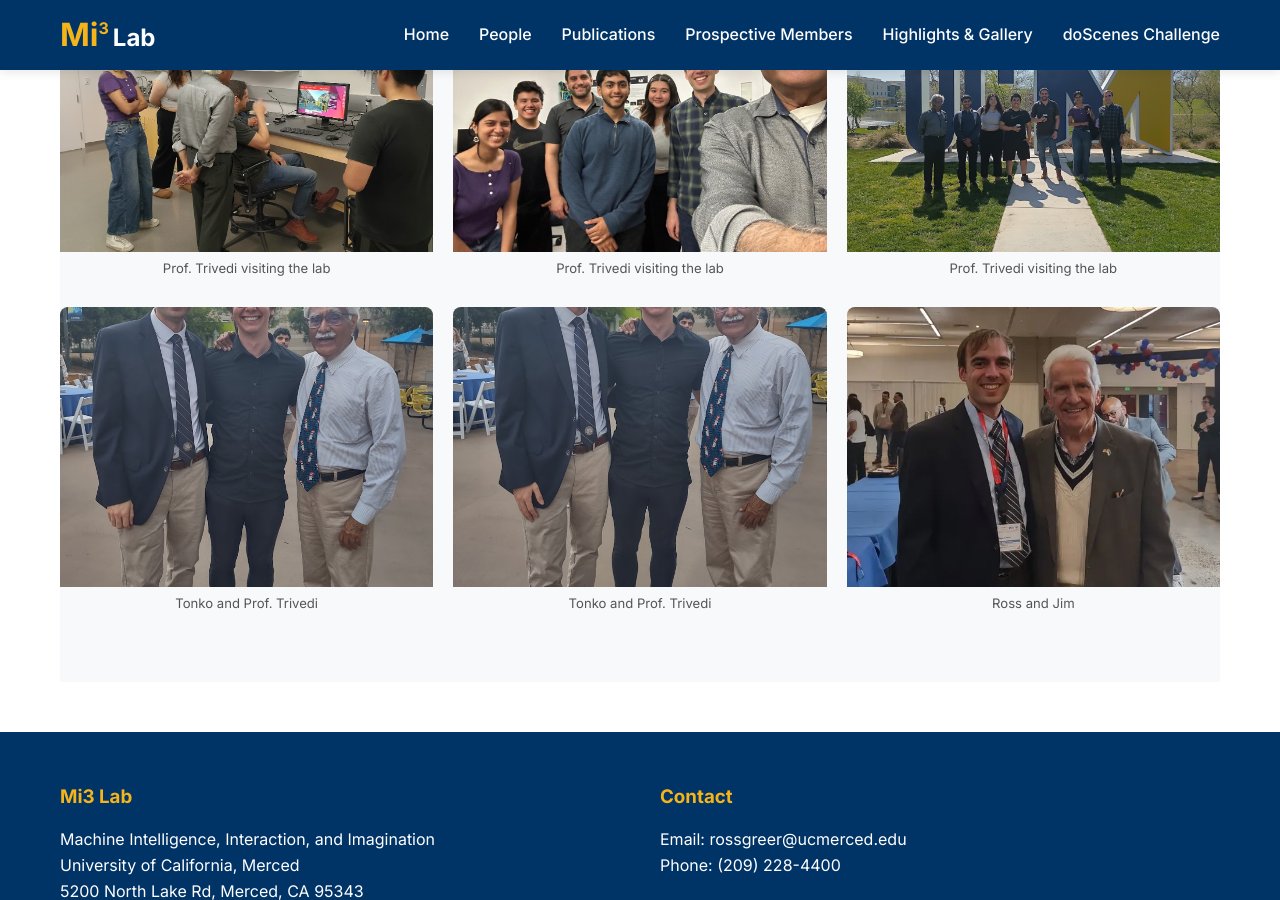
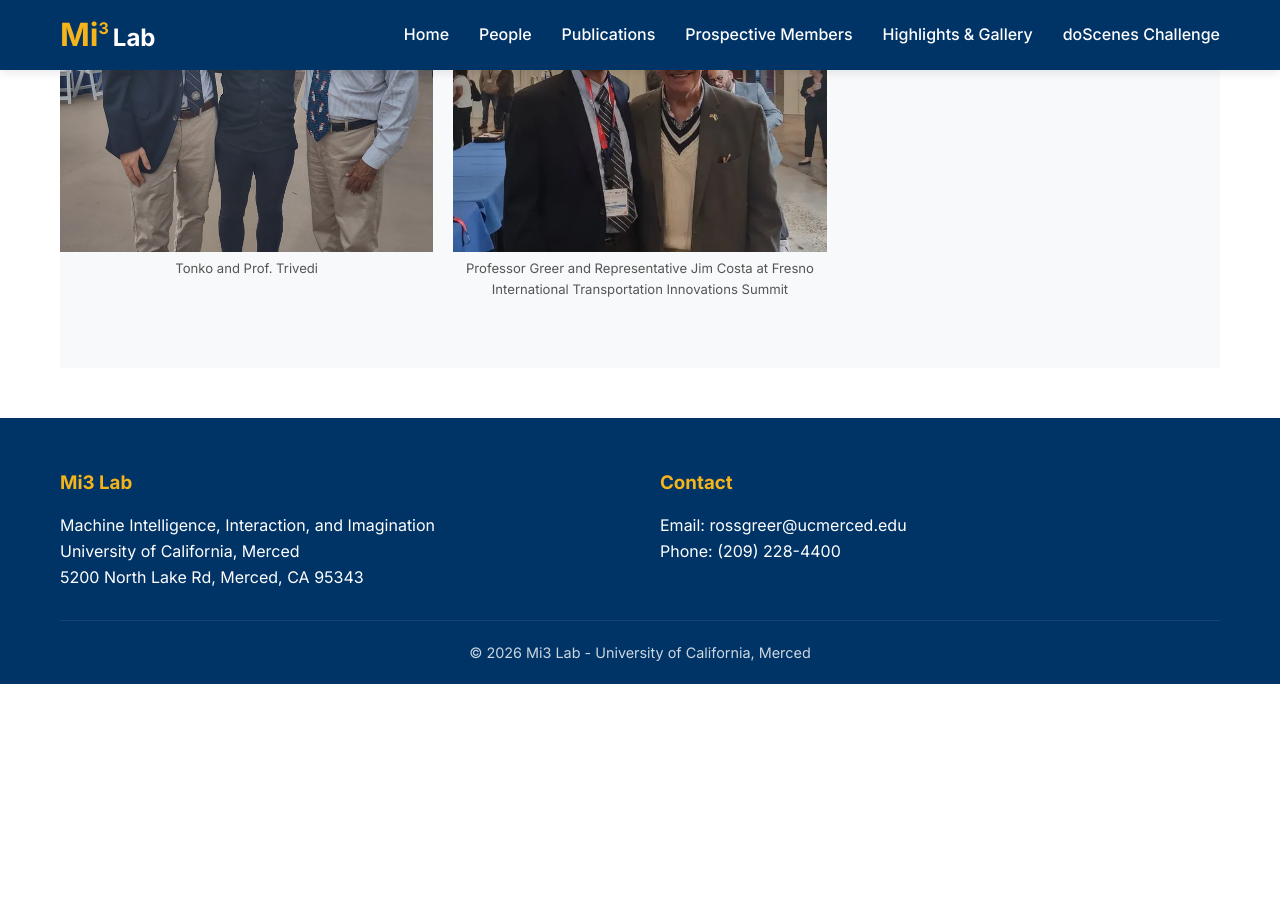
Before and after one commit to Mi3-Lab/mi3-lab.github.io, a Jekyll site: the page built from gallery.html, in a window 1280 px wide and 900 px high, scrolled down 4054 px. Built offline with Jekyll 4.4.1, drawn with Linux system fonts in a browser that asks for light colours; after the commit the page ends 4738 px from its top, so only the background shows below that; some of the changed text lies outside the part shown.

Commit message:
Update gallery captions and remove photos
- Remove 3 IEEE IV 2025 selfie photos
- Remove duplicate Tonko/Trivedi photo (left one)
- Update Graduates 2025 caption to "Graduates Fall 2025 (plus Cristian)"
- Update Ross and Jim caption with full names and event

Co-Authored-By: Claude Sonnet 4.6 <noreply@anthropic.com>

```diff
--- a/gallery.html
+++ b/gallery.html
@@ -61,18 +61,7 @@ title: Highlights & Gallery
         <div class="gallery-img-wrap"><img src="/assets/images/photos/greer_itsc_2025_2.jpg" alt="Prof. Greer at IEEE ITSC 2025"></div>
         <p class="gallery-caption">Prof. Greer at IEEE ITSC 2025</p>
       </div>
-      <div class="gallery-item">
-        <div class="gallery-img-wrap"><img src="/assets/images/photos/IV_2025.jpg" alt="IEEE IV 2025"></div>
-        <p class="gallery-caption">IEEE IV 2025</p>
-      </div>
-      <div class="gallery-item">
-        <div class="gallery-img-wrap"><img src="/assets/images/photos/IV_2025_2.jpg" alt="IEEE IV 2025"></div>
-        <p class="gallery-caption">IEEE IV 2025</p>
-      </div>
-      <div class="gallery-item">
-        <div class="gallery-img-wrap"><img src="/assets/images/photos/IV_2025_3.jpg" alt="IEEE IV 2025"></div>
-        <p class="gallery-caption">IEEE IV 2025</p>
-      </div>
+
       <div class="gallery-item">
         <div class="gallery-img-wrap"><img src="/assets/images/photos/iccv_drivex.jpg" alt="DriveX Workshop at ICCV"></div>
         <p class="gallery-caption">DriveX Workshop at ICCV</p>
@@ -107,7 +96,7 @@ title: Highlights & Gallery
       </div>
       <div class="gallery-item">
         <div class="gallery-img-wrap"><img src="/assets/images/photos/graduates_2025.jpg" alt="Graduates 2025"></div>
-        <p class="gallery-caption">Graduates 2025</p>
+        <p class="gallery-caption">Graduates Fall 2025 (plus Cristian)</p>
       </div>
       <div class="gallery-item">
         <div class="gallery-img-wrap"><img src="/assets/images/photos/mi3_shoutout.jpg" alt="Mi³ Lab shoutout"></div>
@@ -145,17 +134,14 @@ title: Highlights & Gallery
         <div class="gallery-img-wrap"><img src="/assets/images/photos/trivedi_visit_lab3.jpg" alt="Prof. Trivedi visiting the lab"></div>
         <p class="gallery-caption">Prof. Trivedi visiting the lab</p>
       </div>
-      <div class="gallery-item">
-        <div class="gallery-img-wrap"><img src="/assets/images/photos/tonko_trivedi.jpg" alt="Tonko and Prof. Trivedi"></div>
-        <p class="gallery-caption">Tonko and Prof. Trivedi</p>
-      </div>
+
       <div class="gallery-item">
         <div class="gallery-img-wrap"><img src="/assets/images/photos/tonko_trivedi2.jpg" alt="Tonko and Prof. Trivedi"></div>
         <p class="gallery-caption">Tonko and Prof. Trivedi</p>
       </div>
       <div class="gallery-item">
         <div class="gallery-img-wrap"><img src="/assets/images/photos/ross_and_jim.webp" alt="Ross and Jim"></div>
-        <p class="gallery-caption">Ross and Jim</p>
+        <p class="gallery-caption">Professor Greer and Representative Jim Costa at Fresno International Transportation Innovations Summit</p>
       </div>
     </div>
 
```
